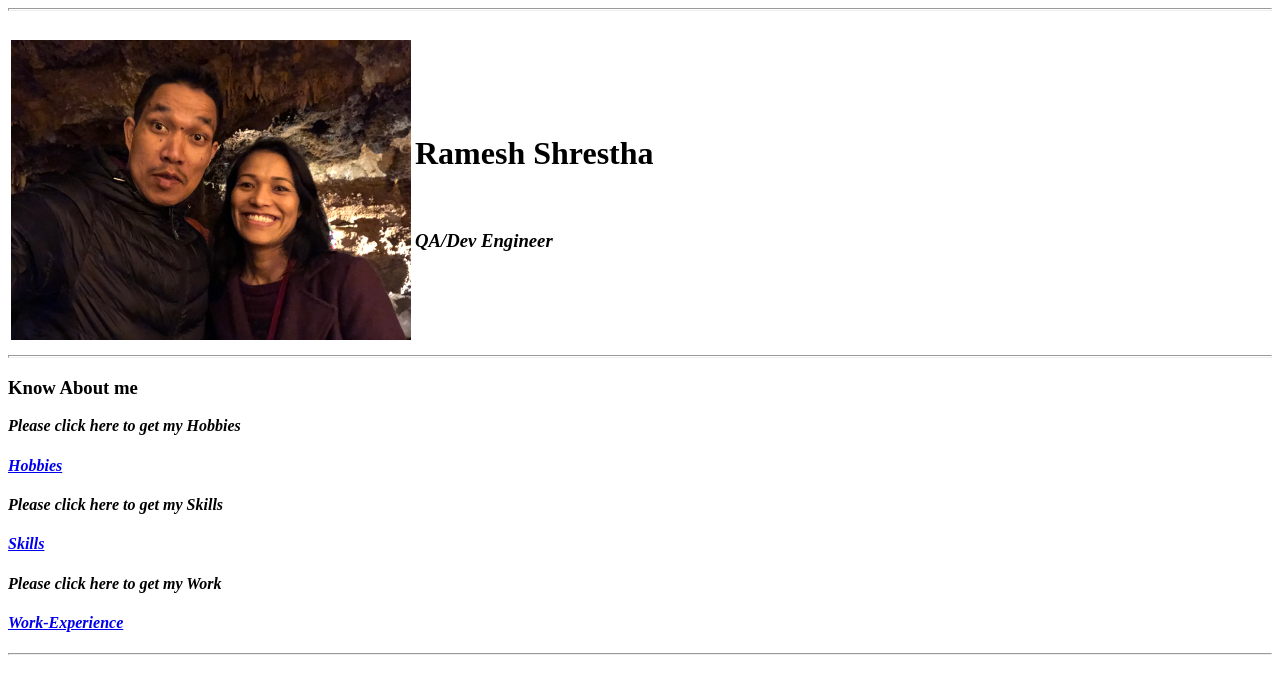
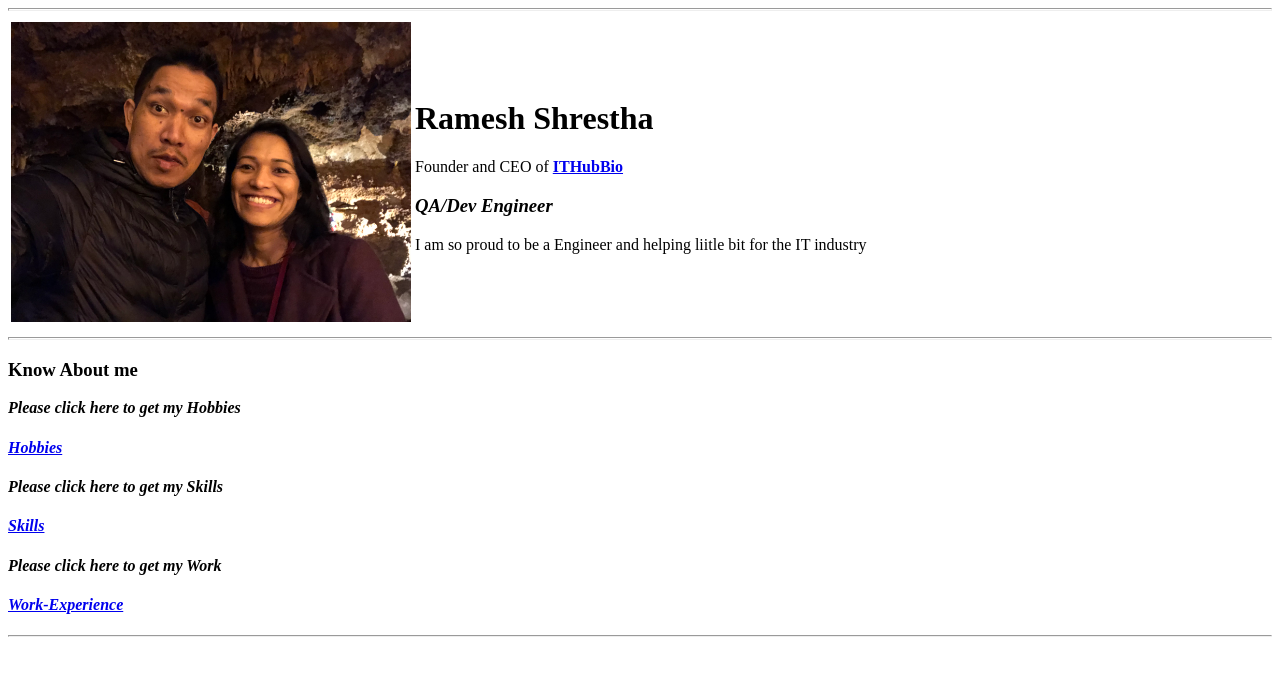
Before and after one commit to Ramesh0110/Bio, a plain HTML site: page index.html in a window 1280 px wide. Drawn offline with Linux system fonts and the light colour scheme.

Commit message:
Added tables

```diff
--- a/index.html
+++ b/index.html
@@ -8,14 +8,20 @@
   <hr size="3">
   <body>
 
+
 <table>
-  <tr>
-  <td><img src="IMG-4446.jpg" alt="Ramesh" height="300" width="400"></td>
-    <td> <h1> Ramesh Shrestha  </h1><br> <h3>  <em>QA/Dev Engineer</em></h3> </td>
-    <br>
+
+<tr>
+
+<td>
+    <img src="IMG-4446.jpg" alt="Ramesh" height="300" width="400">
+</td>
+<td>
+  <h1> Ramesh Shrestha  </h1>
+  <p>Founder and CEO of <strong><a href="https://ramesh0110.github.io/Bio/">ITHubBio</a></strong></p> <h3>  <em>QA/Dev Engineer</em></h3>
+  <p>I am so proud to be a Engineer and helping liitle bit for the IT industry </p>
+  </td>
   </tr>
-
-
 </table>
   <hr size="3" >
   </body>
```
